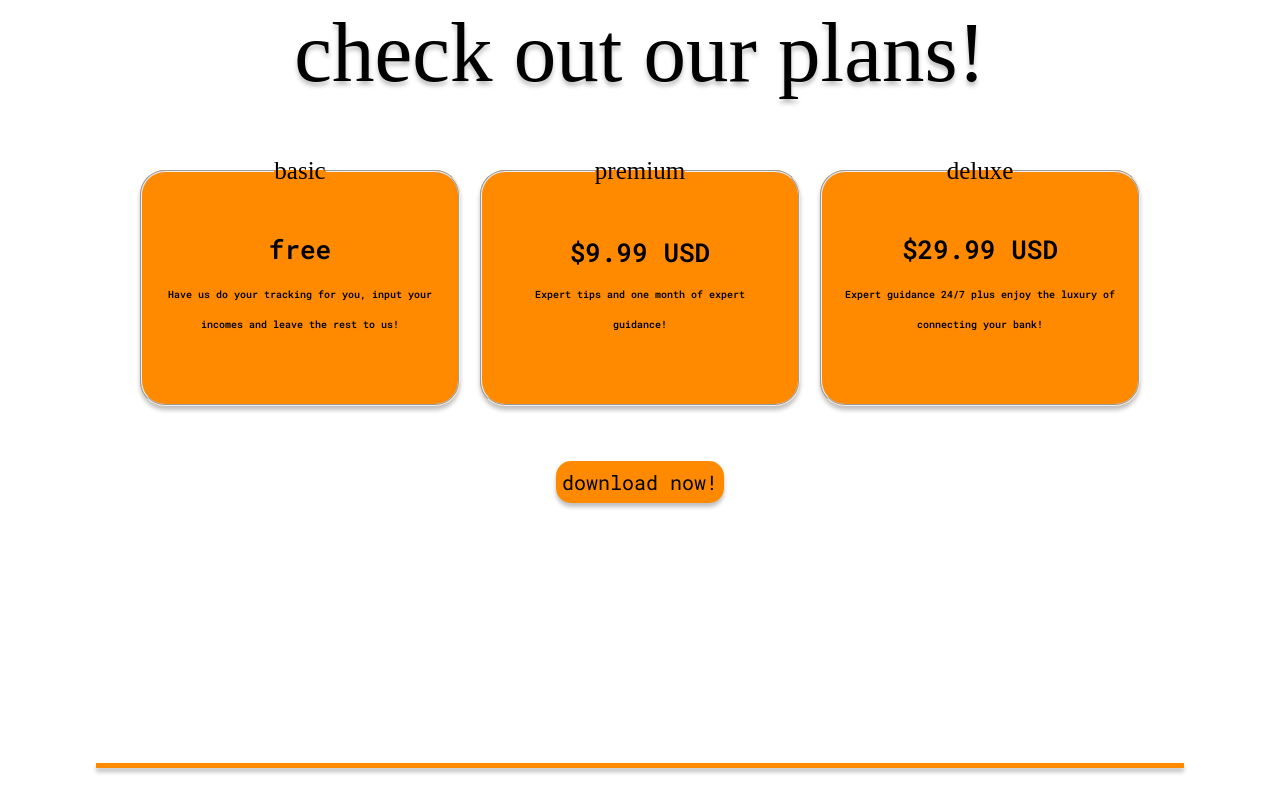
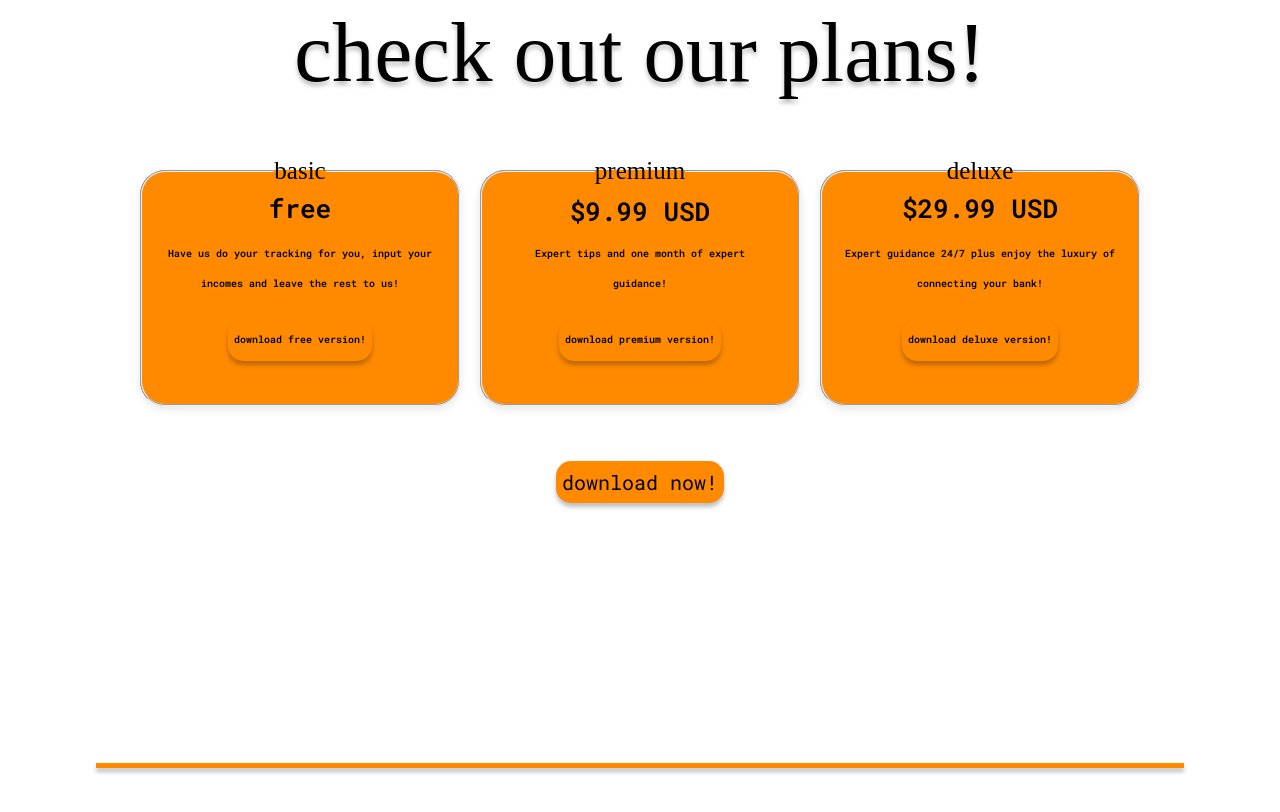
Before and after one commit to montalcy/landing-page-cm-368, a plain HTML site: page index.html in a window 1280 px wide. Shown: the part 4434-5246 px from the top of the page. Drawn offline with Linux system fonts and the light colour scheme; a web font is replaced by a local one.

Commit message:
styling cards a bit

```diff
--- a/index.html
+++ b/index.html
@@ -134,31 +134,43 @@
             <h3>Check out our plans!</h3>
             <div id="plans">
                 <div class="basic">
-                    <fieldset>
+                    <fieldset class=" price-card">
 
                         <legend>basic</legend>
                         <div class="price">
                             free<br>
-                            <div class="price-info">Have us do your tracking for you, input your incomes and leave the rest to us!</div>
+                            <div class="price-info">Have us do your tracking for you, input your incomes and leave the rest to us!
+                                <div class="download-price">
+                                    <a id="btn" href="github.com/montalcy">download free version!</a>
+                                </div>
+                            </div>
                         </div>
                     </fieldset>
                 </div>
                 <div class="premium">
-                    <fieldset>
+                    <fieldset class=" price-card">
                         <legend>premium</legend>
                         <div class="price">
                             $9.99 USD
-                            <div class="price-info">Expert tips and one month of expert guidance!</div>
+                            <div class="price-info">Expert tips and one month of expert guidance!
+                                <div class="download-price">
+                                    <a id="btn" href="github.com/montalcy">download premium version!</a>
+                                </div>
+                            </div>
                         </div>
 
                     </fieldset>
                 </div>
                 <div class="deluxe">
-                    <fieldset>
+                    <fieldset class=" price-card">
                         <legend>deluxe</legend>
                         <div class="price">
                             $29.99 USD
-                            <div class="price-info">Expert guidance 24/7 plus enjoy the luxury of connecting your bank!</div>
+                            <div class="price-info">Expert guidance 24/7 plus enjoy the luxury of connecting your bank!
+                                <div class="download-price">
+                                    <a id="btn" href="github.com/montalcy">download deluxe version!</a>
+                                </div>
+                            </div>
                         </div>
                     </fieldset>
                 </div>
--- a/styles.css
+++ b/styles.css
@@ -138,6 +138,15 @@ text-transform: none;
 
 }
 
+.download-price{
+  padding: 6px;
+  border-radius: 15px;
+  color: black;
+  border: #000;
+  box-shadow: 0px 4px 4px rgba(0, 0, 0, 0.25);
+  margin: 20px auto;
+  width: fit-content;
+}
 
 .download {
   padding: 6px;
@@ -170,6 +179,15 @@ fieldset {
     box-shadow: 0px 4px 4px rgba(0, 0, 0, 0.25);
 }
 
+.price-card {
+  box-shadow: 0 3px 10px rgba(0,0,0,0.1);
+  transition: transform 0.3s, box-shadow 0.3s;
+}
+
+.price-card:hover {
+  transform: translateY(-5px);
+  box-shadow: 0 5px 15px rgba(0,0,0,0.2);
+}
 legend {
   font-size: 25px;
   font-family: 'Modak';
@@ -223,7 +241,6 @@ h1 {
 
 #email {
   text-align: center;
-  width: 45%;
   margin: 0 auto;
 }
 
```
